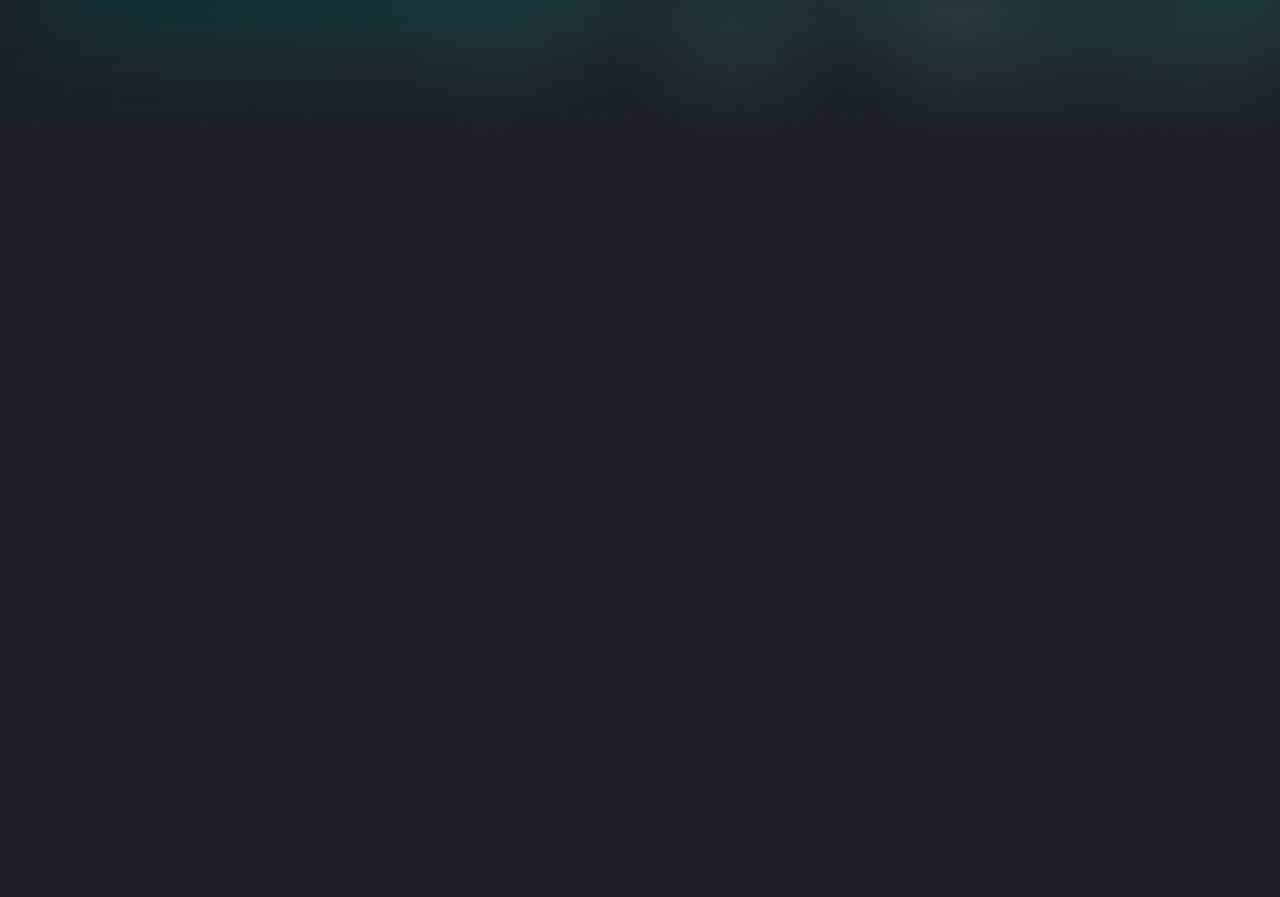
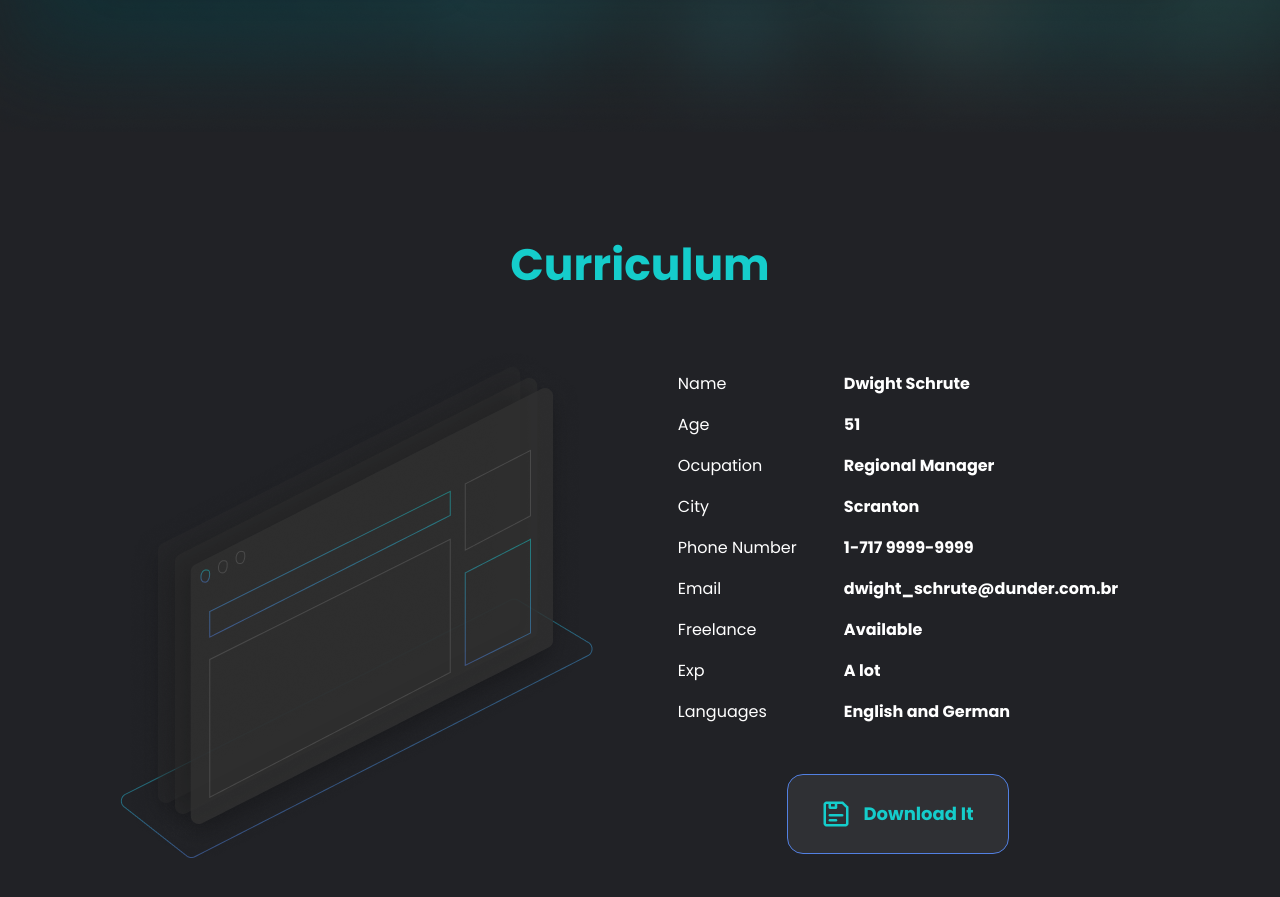
Before and after one commit to gabrielpessoni/SchrutePortfolio, a plain HTML site: page index.html in a window 1280 px wide. Shown: the part 2826-3723 px from the top of the page. Before the commit the page ends 3058 px from the top, so only its background shows below. Drawn offline with nearby package versions, Linux system fonts and the light colour scheme.

Commit message:
adicionando o curriculum

```diff
--- a/css/style.css
+++ b/css/style.css
@@ -6,6 +6,7 @@
     --bg-dark: #212226;
     --light-gray: #E0DEDE;
     --menu-height: 75px;
+    --medium-grey: #2F3034;
 }
 
 *{
@@ -43,6 +44,20 @@ button{
     color: white;
     font-weight: bold;
     font-size: 18px;
+}
+
+.secondary-button{
+    background: var(--medium-grey);
+    border: 1px solid var(--purple);
+    color: var(--green);
+    font-weight: bold;
+    height: 80px;
+    display: flex;
+    align-items: center;
+}
+
+.secondary-button img{
+    margin-right: 15px;
 }
 
 .title-purple{
@@ -185,9 +200,10 @@ nav ul a svg{
 }
 
 .portfolio .portfolio-container{
-    margin-top: 100px;
+    margin: 100px auto;
     display: flex;
     justify-content: space-between;
+    max-width: 1200px;
 }
 
 .portfolio .portfolio-container .portfolio-card{
@@ -250,6 +266,38 @@ nav ul a svg{
 p{
     margin: 0;
 }
+
+/*Curriculum*/
+
+.curriculum{
+    padding: 0 100px;
+    text-align: center;
+}
+
+.curriculum .container{
+    display: flex;
+    margin: 50px auto;
+    max-width: 1200px;
+}
+
+.curriculum .container .content{
+    display: flex;
+    flex-direction: column;
+    justify-content: center;
+    text-align: left;
+    width: 100%;
+    align-items: center;
+}
+
+.curriculum .container .content .curriculum-info{
+    display: grid;
+    grid-template-columns: 150px auto;
+    grid-gap: 1rem;
+    margin-bottom: 50px;
+}
+
+
+
 /* Responsividade*/
 
 @media (max-width: 1000px){
@@ -301,6 +349,17 @@ p{
 
     .portfolio{
         height: 100%;
+    }
+
+    .curriculum .container{
+        flex-wrap: wrap;
+    }
+
+    .curriculum .container .curriculum-img{
+        display: block;
+        margin: 0 auto 50px;
+        width: 100%;
+        max-width: 520px;
     }
 }
 
@@ -374,6 +433,13 @@ p{
         margin: 100px 0 50px;
     }
 
+    .curriculum{
+        padding: 0 20px;
+    }
+
+    .curriculum .container .content .curriculum-info{
+        padding: 0 15px;
+    }
 
 
 }
--- a/index.html
+++ b/index.html
@@ -19,6 +19,7 @@
             <button>Contact me</button>
         </div><!--container-->
     </header>
+
     <nav>
         <img src="assets/logo2.png" alt="logo">
         <ul>
@@ -29,6 +30,7 @@
             <a href=""><i data-feather="send"></i>Contact</a>
         </ul>
     </nav>
+
     <section class="about-me">
         <div class="container">
             <h1 class="title-green">About me</h1>
@@ -119,6 +121,32 @@
         </div><!--portolio-container-->
     </section><!--portfolio-->
 
+    <section class="curriculum">
+        <h1 class="title-green">Curriculum</h1>
+        <div class="container">
+            <img class="curriculum-img" src="assets/curriculum-img.png" alt="">
+            <div class="content">
+                <div class="curriculum-info">
+                    <span>Name</span><b>Dwight Schrute</b>
+                    <span>Age</span><b>51</b>
+                    <span>Ocupation</span><b>Regional Manager</b>
+                    <span>City</span><b>Scranton</b>
+                    <span>Phone Number</span><b>1-717 9999-9999</b>
+                    <span>Email</span><b>dwight_schrute@dunder.com.br</b>
+                    <span>Freelance</span><b>Available</b>
+                    <span>Exp</span><b>A lot</b>
+                    <span>Languages</span><b>English and German</b>
+                </div><!--curriculum-info-->
+                <button class="secondary-button">
+                    <img src="assets/save-icon.png" alt="">
+                    Download It
+                </button>
+            </div><!--content-->
+        </div><!--container-->
+    </section><!---curriculum-->
+
+
+
 
     <script>
         feather.replace()
```
Also changed, not shown: assets/curriculum-img.png (added), assets/save-icon.png (added).
